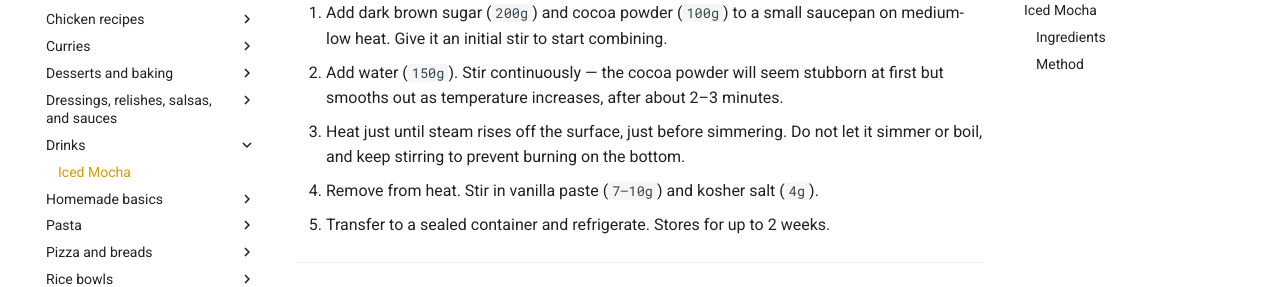
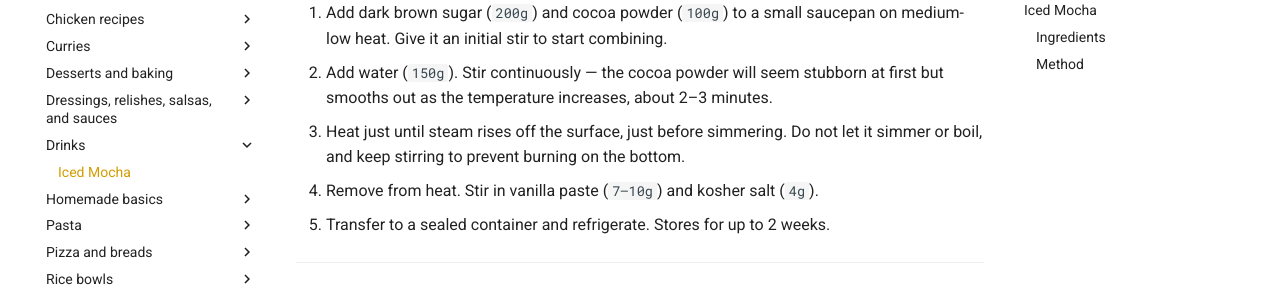
Before and after one commit to Adroz/recipe-database, an MkDocs documentation site: the page built from docs/drinks/iced-mocha.md, in a window 1280 px wide and 900 px high, scrolled down 450 px. Shown: the part 197-484 px from the top of the window. Built offline with MkDocs 1.6.1 and Material for MkDocs 9.7.7, drawn with Linux system fonts in a browser that asks for light colours; comment, search, counter and statistics services are not loaded.

Commit message:
Add iced mocha recipe

```diff
--- a/docs/drinks/iced-mocha.md
+++ b/docs/drinks/iced-mocha.md
@@ -14,7 +14,7 @@
 
 ### Method
 1. Add dark brown sugar (`200g`) and cocoa powder (`100g`) to a small saucepan on medium-low heat. Give it an initial stir to start combining.
-1. Add water (`150g`). Stir continuously — the cocoa powder will seem stubborn at first but smooths out as temperature increases, after about 2–3 minutes.
+1. Add water (`150g`). Stir continuously — the cocoa powder will seem stubborn at first but smooths out as the temperature increases, about 2–3 minutes.
 1. Heat just until steam rises off the surface, just before simmering. Do not let it simmer or boil, and keep stirring to prevent burning on the bottom.
 1. Remove from heat. Stir in vanilla paste (`7–10g`) and kosher salt (`4g`).
 1. Transfer to a sealed container and refrigerate. Stores for up to 2 weeks.
```
